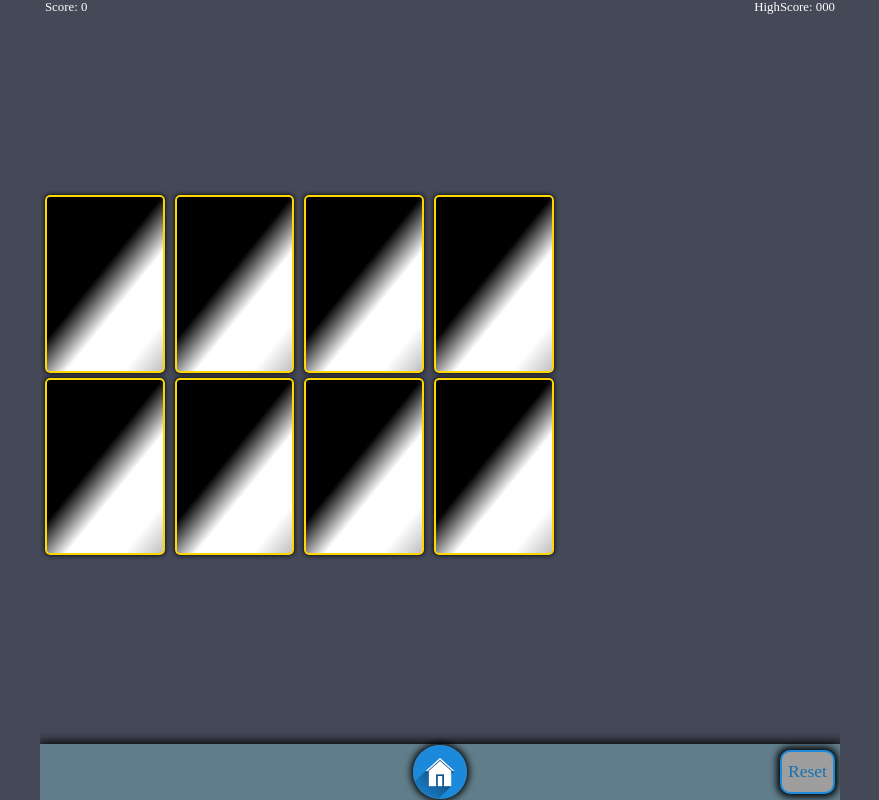
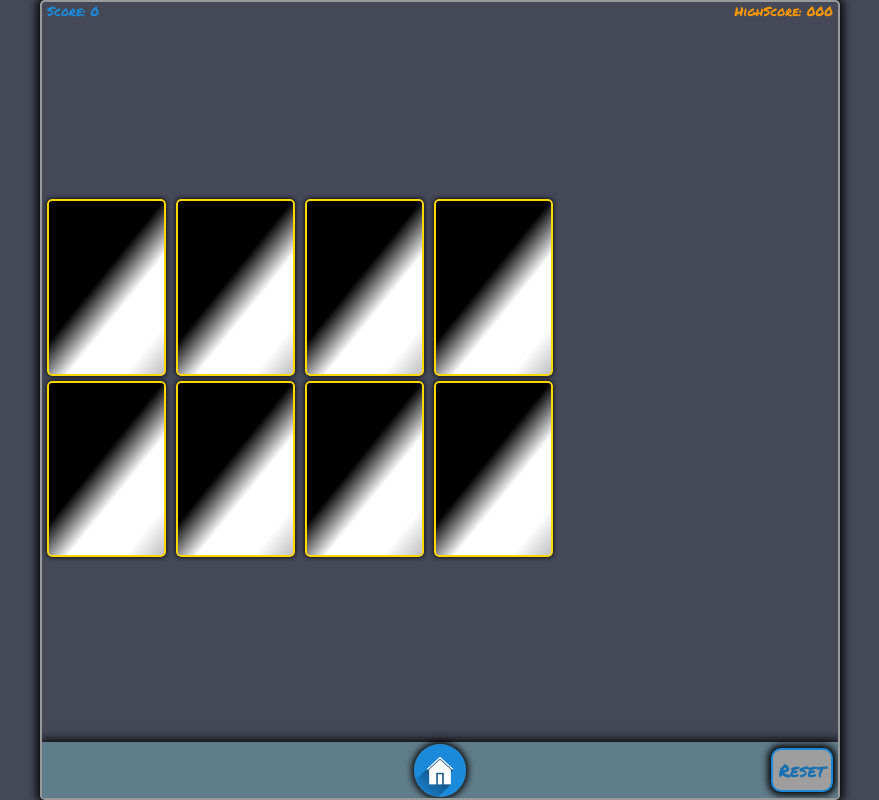
Before and after one commit to nadfri/react-paires, a React (Create React App) app: page /level/1 in a window 1280 px wide. Shown: the whole page, without its empty margins (200-1079 px from the left). Built offline with nearby package versions, Linux system fonts and the light colour scheme.

Commit message:
modif CSS

```diff
--- a/public/index.html
+++ b/public/index.html
@@ -1,43 +1,21 @@
 <!DOCTYPE html>
-<html lang="en">
+<html lang="fr">
+
 <head>
   <meta charset="utf-8" />
   <link rel="icon" href="%PUBLIC_URL%/favicon.ico" />
   <meta name="viewport" content="width=device-width, initial-scale=1" />
   <meta name="theme-color" content="#000000" />
-    <meta
-      name="React Memory Game"
-      content="Memory Game created with react"
-    />
+  <meta name="React Memory Game" content="Memory Game created with react" />
   <link rel="apple-touch-icon" href="%PUBLIC_URL%/logo192.png" />
-    <!--
-      manifest.json provides metadata used when your web app is installed on a
-      user's mobile device or desktop. See https://developers.google.com/web/fundamentals/web-app-manifest/
-    -->
   <link rel="manifest" href="%PUBLIC_URL%/manifest.json" />
-    <!--
-      Notice the use of %PUBLIC_URL% in the tags above.
-      It will be replaced with the URL of the `public` folder during the build.
-      Only files inside the `public` folder can be referenced from the HTML.
-
-      Unlike "/favicon.ico" or "favicon.ico", "%PUBLIC_URL%/favicon.ico" will
-      work correctly both with client-side routing and a non-root public URL.
-      Learn how to configure a non-root public URL by running `npm run build`.
-    -->
   <title>React Memory</title>
 </head>
+
 <body>
   <noscript>You need to enable JavaScript to run this app.</noscript>
   <div id="root"></div>
-    <!--
-      This HTML file is a template.
-      If you open it directly in the browser, you will see an empty page.
 
-      You can add webfonts, meta tags, or analytics to this file.
-      The build step will place the bundled scripts into the <body> tag.
+</body>
 
-      To begin the development, run `npm start` or `yarn start`.
-      To create a production bundle, use `npm run build` or `yarn build`.
-    -->
-  </body>
 </html>
--- a/src/Components/Score/Score.jsx
+++ b/src/Components/Score/Score.jsx
@@ -4,8 +4,8 @@ import "./Score.scss";
 function Score(props) {
     return (
         <div className="Score">
-           <span>Score: {props.score}</span>
-           <span>HighScore: {props.hiScore || "000"}</span>
+           <span className="score">Score: {props.score}</span>
+           <span className="hiScore">HighScore: {props.hiScore || "000"}</span>
         </div>
     );
 }
--- a/src/Components/Score/Score.scss
+++ b/src/Components/Score/Score.scss
@@ -5,4 +5,12 @@
     font-family: 'Permanent Marker', cursive;
     font-size: 0.8rem;
     color:white;
+
+    .score{
+        color: #1c8adb;
+    }
+
+    .hiScore{
+        color:#ff9800;
+    }
 }
--- a/src/Container/App.css
+++ b/src/Container/App.css
@@ -1,7 +1,15 @@
 .App {
-  text-align: center;
-  height: 100%;
-  max-width: 800px;
-  margin: auto;
-  overflow: auto;
+	text-align: center;
+	height: 100%;
+	max-width: 800px;
+	margin: auto;
+	overflow: auto;
 }
+
+@media screen and (min-width: 800px) {
+	.App {
+		border: 2px solid #9a9a9a;
+    border-radius: 5px;
+    box-shadow: 0 0 10px 3px black;
+	}
+}
--- a/src/index.css
+++ b/src/index.css
@@ -1,3 +1,5 @@
+@import url('https://fonts.googleapis.com/css2?family=Permanent+Marker&display=swap');
+
 *{
   box-sizing: border-box;
 }
```
Lines whose indentation alone changed are shown as unchanged.
